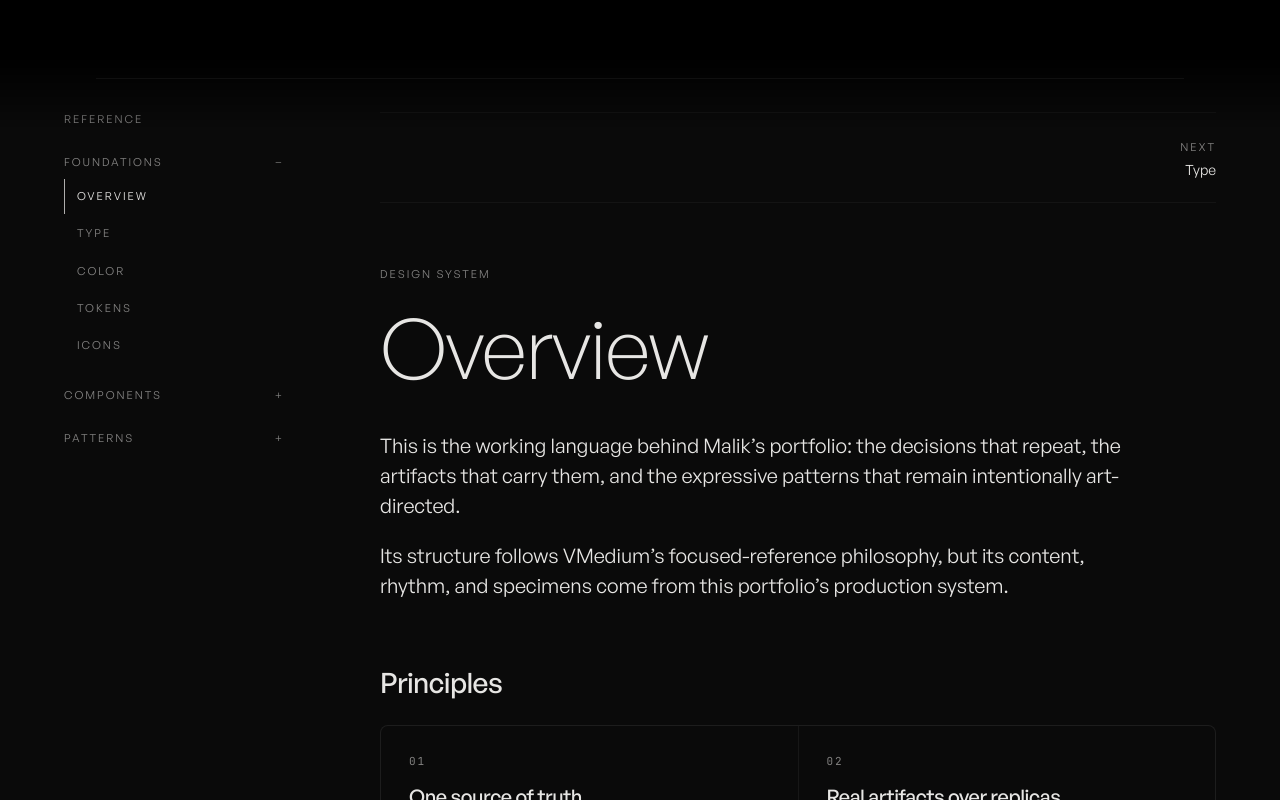
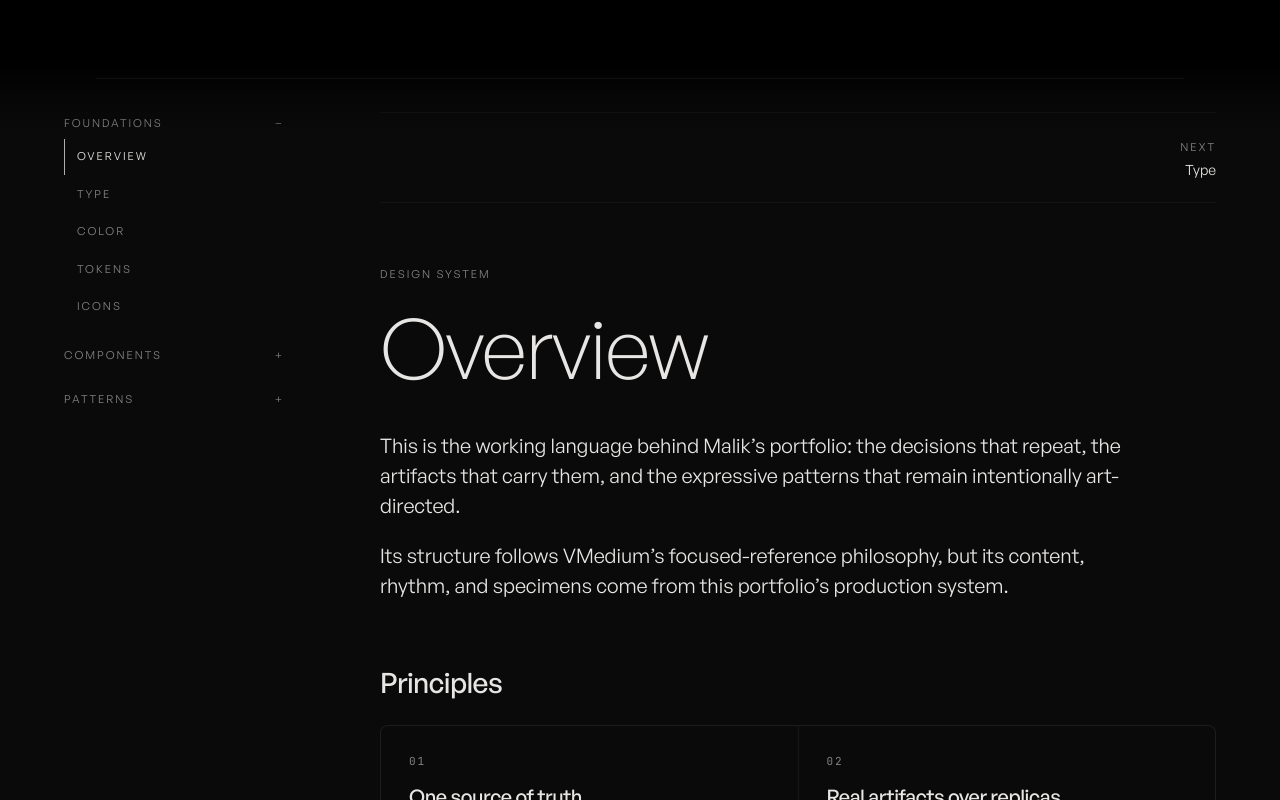
Before and after one commit to Malik1942/Malik-Portfolio, a React (Vite) app: page /design-system in a window 1280 px wide. Shown: the top 800 px of the page. Built offline with nearby package versions, Linux system fonts and the light colour scheme.

Commit message:
refactor: remove redundant "Reference" heading from design-system side nav
The rail now starts directly at the Foundations group; the standalone
"Reference" label added no navigational value.

```diff
--- a/src/design-system/reference/DesignSystemShell.tsx
+++ b/src/design-system/reference/DesignSystemShell.tsx
@@ -143,9 +143,6 @@ export function DesignSystemShell({
           aria-label="Design system sections"
           className={`${railOpen ? "block" : "hidden"} border-b border-border/40 py-5 lg:block lg:border-b-0 lg:py-0`}
         >
-          <p className="mb-6 hidden text-label uppercase tracking-eyebrow text-foreground/55 lg:block">
-            Reference
-          </p>
           <div className="space-y-5">
             {DESIGN_SYSTEM_GROUPS.map((group) => {
               const isExpanded = openGroupIds.has(group.id);
```
